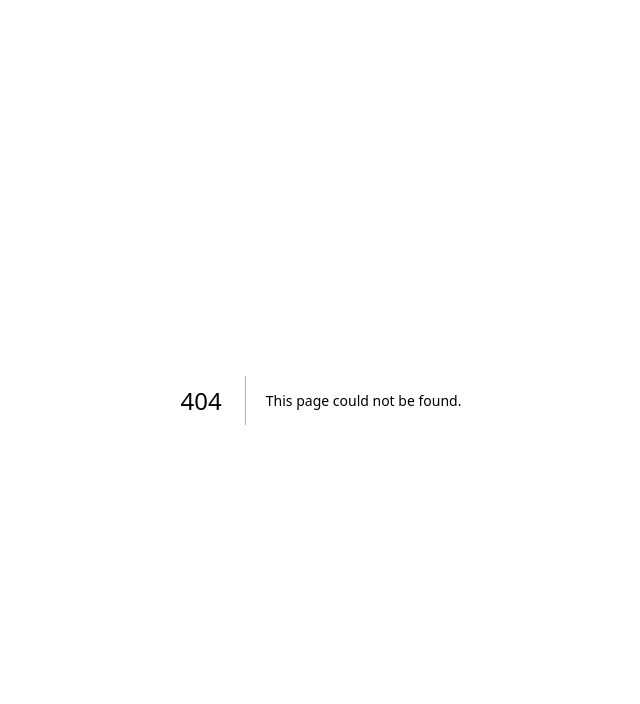
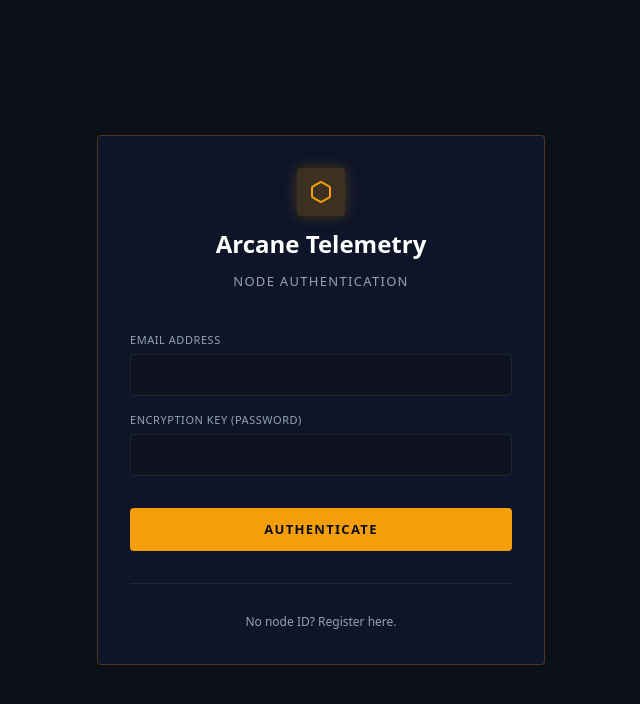
Before and after one commit to cqlucas/VTTRPG-Platform, a Next.js app in the folder apps/web/: page /login in a window 1280 px wide. Before the commit this address had no page. Shown: the top 704 px of the page, without its empty margins (319-959 px from the left). Built offline with nearby package versions, Linux system fonts and the light colour scheme.

Commit message:
feat: conexão com banco

```diff
--- a/apps/web/src/app/create/page.tsx
+++ b/apps/web/src/app/create/page.tsx
@@ -2,12 +2,34 @@
 
 import { useState } from "react";
 import Link from "next/link";
+import { useRouter } from "next/navigation";
 import { motion } from "framer-motion";
 import { ArrowLeft, Database, Globe, Hash } from "lucide-react";
+import { fetchApi } from "@/lib/api";
 
 export default function CreateTablePage() {
   const [name, setName] = useState("");
   const [system, setSystem] = useState("generic");
+  const [isLoading, setIsLoading] = useState(false);
+  const router = useRouter();
+
+  const handleCreate = async () => {
+    if (!name.trim()) return;
+
+    setIsLoading(true);
+    try {
+      const result = await fetchApi("/campaigns", {
+        method: "POST",
+        body: JSON.stringify({ name }),
+      });
+      // Redirect to the newly created table
+      router.push(`/table/${result.id}`);
+    } catch (err) {
+      alert("Failed to create campaign: " + (err as Error).message);
+    } finally {
+      setIsLoading(false);
+    }
+  };
 
   return (
     <div className="flex h-full w-full bg-background items-center justify-center p-6 relative">
@@ -69,8 +91,12 @@ export default function CreateTablePage() {
               Abort
             </button>
           </Link>
-          <button className="bg-primary text-background px-6 py-2.5 rounded text-[13px] font-bold transition-all glow-primary-hover">
-            Execute Initialization
+          <button
+            onClick={handleCreate}
+            disabled={isLoading || !name.trim()}
+            className="bg-primary text-background px-6 py-2.5 rounded text-[13px] font-bold transition-all glow-primary-hover disabled:opacity-50 disabled:cursor-not-allowed"
+          >
+            {isLoading ? "EXECUTING..." : "Execute Initialization"}
           </button>
         </div>
       </motion.div>
--- a/apps/web/src/app/layout.tsx
+++ b/apps/web/src/app/layout.tsx
@@ -11,6 +11,8 @@ export const metadata: Metadata = {
   description: "Hybrid Local-First Virtual Tabletop RPG Platform",
 };
 
+import { AuthProvider } from "@/lib/AuthContext";
+
 export default function RootLayout({
   children,
 }: Readonly<{
@@ -19,7 +21,9 @@ export default function RootLayout({
   return (
     <html lang="en" className="dark">
       <body className={`${geist.variable} ${spaceGrotesk.variable} ${jetbrainsMono.variable} font-sans antialiased bg-background text-text-base h-screen overflow-hidden`}>
-        {children}
+        <AuthProvider>
+          {children}
+        </AuthProvider>
       </body>
     </html>
   );
--- /dev/null
+++ b/apps/web/src/app/login/page.tsx
@@ -0,0 +1,130 @@
+"use client";
+
+import { useState } from "react";
+import { motion } from "framer-motion";
+import { Hexagon } from "lucide-react";
+import { fetchApi } from "@/lib/api";
+import { useAuth } from "@/lib/AuthContext";
+
+export default function LoginPage() {
+  const [isRegister, setIsRegister] = useState(false);
+  const [email, setEmail] = useState("");
+  const [username, setUsername] = useState("");
+  const [displayName, setDisplayName] = useState("");
+  const [password, setPassword] = useState("");
+  const [error, setError] = useState("");
+  const { login } = useAuth();
+
+  const handleSubmit = async (e: React.FormEvent) => {
+    e.preventDefault();
+    setError("");
+
+    try {
+      const endpoint = isRegister ? "/auth/register" : "/auth/login";
+      const payload = isRegister
+        ? { email, username, displayName, password }
+        : { email, password };
+
+      const response = await fetchApi(endpoint, {
+        method: "POST",
+        body: JSON.stringify(payload),
+      });
+
+      login(response.accessToken, response.user);
+    } catch (err: any) {
+      setError(err.message || "Failed to authenticate");
+    }
+  };
+
+  return (
+    <div className="flex h-screen w-full bg-background items-center justify-center p-6 relative">
+      <motion.div
+        initial={{ scale: 0.98, opacity: 0 }}
+        animate={{ scale: 1, opacity: 1 }}
+        className="max-w-md w-full layer-4-modal rounded p-8 flex flex-col gap-6"
+      >
+        <div className="flex flex-col items-center gap-3 mb-4">
+          <div className="w-12 h-12 rounded bg-primary/20 flex items-center justify-center glow-primary">
+            <Hexagon className="text-primary w-6 h-6" />
+          </div>
+          <h1 className="text-2xl font-semibold text-white">Arcane Telemetry</h1>
+          <p className="text-[13px] text-text-muted font-telemetry uppercase tracking-widest">
+            {isRegister ? "Node Registration" : "Node Authentication"}
+          </p>
+        </div>
+
+        {error && (
+          <div className="bg-danger/10 border border-danger/30 text-danger text-[13px] p-3 rounded font-telemetry glow-danger">
+            &gt; ERROR: {error}
+          </div>
+        )}
+
+        <form onSubmit={handleSubmit} className="flex flex-col gap-4">
+          {isRegister && (
+            <>
+              <div className="flex flex-col gap-1.5">
+                <label className="text-[11px] text-text-muted uppercase tracking-wider font-telemetry">Username</label>
+                <input
+                  type="text"
+                  required
+                  value={username}
+                  onChange={e => setUsername(e.target.value)}
+                  className="bg-surface-dim border border-border-subtle rounded px-4 py-2.5 text-[13px] focus:outline-none focus:border-secondary text-white"
+                />
+              </div>
+              <div className="flex flex-col gap-1.5">
+                <label className="text-[11px] text-text-muted uppercase tracking-wider font-telemetry">Display Name</label>
+                <input
+                  type="text"
+                  required
+                  value={displayName}
+                  onChange={e => setDisplayName(e.target.value)}
+                  className="bg-surface-dim border border-border-subtle rounded px-4 py-2.5 text-[13px] focus:outline-none focus:border-secondary text-white"
+                />
+              </div>
+            </>
+          )}
+
+          <div className="flex flex-col gap-1.5">
+            <label className="text-[11px] text-text-muted uppercase tracking-wider font-telemetry">Email Address</label>
+            <input
+              type="email"
+              required
+              value={email}
+              onChange={e => setEmail(e.target.value)}
+              className="bg-surface-dim border border-border-subtle rounded px-4 py-2.5 text-[13px] focus:outline-none focus:border-secondary text-white"
+            />
+          </div>
+
+          <div className="flex flex-col gap-1.5">
+            <label className="text-[11px] text-text-muted uppercase tracking-wider font-telemetry">Encryption Key (Password)</label>
+            <input
+              type="password"
+              required
+              value={password}
+              onChange={e => setPassword(e.target.value)}
+              className="bg-surface-dim border border-border-subtle rounded px-4 py-2.5 text-[13px] focus:outline-none focus:border-secondary text-white font-telemetry"
+            />
+          </div>
+
+          <button
+            type="submit"
+            className="mt-4 bg-primary text-background py-3 rounded text-[13px] font-bold glow-primary-hover w-full uppercase tracking-widest"
+          >
+            {isRegister ? "Establish Link" : "Authenticate"}
+          </button>
+        </form>
+
+        <div className="text-center mt-2 border-t border-border-subtle pt-6">
+          <button
+            type="button"
+            onClick={() => { setIsRegister(!isRegister); setError(""); }}
+            className="text-[12px] text-text-muted hover:text-white transition-colors"
+          >
+            {isRegister ? "Already linked? Authenticate here." : "No node ID? Register here."}
+          </button>
+        </div>
+      </motion.div>
+    </div>
+  );
+}
--- a/apps/web/src/app/page.tsx
+++ b/apps/web/src/app/page.tsx
@@ -1,31 +1,65 @@
 "use client";
 
-import { useState } from "react";
+import { useState, useEffect } from "react";
 import Link from "next/link";
+import { useRouter } from "next/navigation";
 import { motion } from "framer-motion";
-import { Hexagon, Users, Plus, Search, Shield, Bell } from "lucide-react";
+import { Hexagon, Users, Plus, Search, Shield, Bell, LogOut } from "lucide-react";
+import { fetchApi } from "@/lib/api";
+import { useAuth } from "@/lib/AuthContext";
 
 export default function DashboardPage() {
   const [inviteCode, setInviteCode] = useState("");
+  const [myTables, setMyTables] = useState<any[]>([]);
+  const [isLoading, setIsLoading] = useState(true);
+  const { user, logout } = useAuth();
+  const router = useRouter();
 
-  const myTables = [
-    { id: "1", name: "Curse of Strahd", role: "Game Master", players: 4, nextSession: "Tomorrow, 20:00" },
-    { id: "2", name: "Starfinder Nexus", role: "Player", players: 6, nextSession: "TBD" },
-  ];
+  useEffect(() => {
+    async function loadCampaigns() {
+      try {
+        const campaigns = await fetchApi("/campaigns/my");
+        setMyTables(campaigns);
+      } catch (err) {
+        console.error("Failed to load campaigns:", err);
+      } finally {
+        setIsLoading(false);
+      }
+    }
+    loadCampaigns();
+  }, []);
+
+  const handleJoin = async () => {
+    if (!inviteCode) return;
+    try {
+      await fetchApi(`/campaigns/${inviteCode}/join`, { method: "POST" });
+      const updated = await fetchApi("/campaigns/my");
+      setMyTables(updated);
+      setInviteCode("");
+    } catch (err) {
+      alert("Failed to join: " + (err as Error).message);
+    }
+  };
+
+  if (!user) return null;
 
   return (
     <div className="flex h-full w-full bg-background relative">
-      {/* Sidebar Dock (Layer 2) */}
       <motion.aside
         initial={{ x: -300, opacity: 0 }}
         animate={{ x: 0, opacity: 1 }}
         className="w-72 layer-2-dock flex flex-col z-10 border-r"
       >
-        <div className="p-6 border-b border-border-subtle flex items-center gap-3">
+        <div className="p-6 border-b border-border-subtle flex items-center justify-between">
+          <div className="flex items-center gap-3">
             <div className="w-8 h-8 rounded bg-primary/20 flex items-center justify-center glow-primary">
               <Hexagon className="text-primary w-5 h-5" />
             </div>
             <h1 className="text-xl font-bold tracking-tight text-white">Arcane Node</h1>
+          </div>
+          <button onClick={logout} className="text-text-muted hover:text-danger transition-colors">
+            <LogOut className="w-4 h-4" />
+          </button>
         </div>
 
         <div className="flex-1 overflow-y-auto p-4">
@@ -33,7 +67,14 @@ export default function DashboardPage() {
             Active Telemetry / Tables
           </div>
           <div className="space-y-2">
-            {myTables.map((table) => (
+            {isLoading ? (
+              <div className="text-[12px] text-text-muted text-center py-4 font-telemetry animate-pulse">SYNCING DATA...</div>
+            ) : myTables.length === 0 ? (
+              <div className="text-[12px] text-text-muted px-2 font-telemetry">NO ACTIVE NODES</div>
+            ) : (
+              myTables.map((table) => {
+                const isHost = table.hostId === user.id;
+                return (
                   <Link key={table.id} href={`/table/${table.id}`}>
                     <motion.div
                       whileHover={{ scale: 1.02, backgroundColor: "rgba(51, 65, 85, 0.4)" }}
@@ -45,27 +86,25 @@ export default function DashboardPage() {
                       </div>
                       <div className="flex items-center gap-3 text-[11px] text-text-muted mt-1">
                         <span className="flex items-center gap-1 font-telemetry">
-                      {table.role === "Game Master" ? <Shield className="w-3 h-3 text-primary" /> : <Hexagon className="w-3 h-3 text-secondary" />}
-                      {table.role}
-                    </span>
-                    <span className="flex items-center gap-1 font-telemetry">
-                      <Users className="w-3 h-3" />
-                      {table.players}
+                          {isHost ? <Shield className="w-3 h-3 text-primary" /> : <Hexagon className="w-3 h-3 text-secondary" />}
+                          {isHost ? "Game Master" : "Player"}
                         </span>
                       </div>
                     </motion.div>
                   </Link>
-            ))}
+                );
+              })
+            )}
           </div>
         </div>
 
         <div className="p-4 border-t border-border-subtle layer-1-well m-4 rounded">
           <div className="flex items-center gap-3">
-            <div className="w-8 h-8 rounded-full bg-surface-base border border-secondary/50 flex items-center justify-center font-telemetry text-secondary text-xs">
-              0x1
+            <div className="w-8 h-8 rounded-full bg-surface-base border border-secondary/50 flex items-center justify-center font-telemetry text-secondary text-xs uppercase overflow-hidden">
+              {user.avatarUrl ? <img src={user.avatarUrl} className="w-full h-full object-cover" /> : user.username.slice(0, 2)}
             </div>
             <div>
-              <div className="text-[13px] font-medium text-white">Hero_123</div>
+              <div className="text-[13px] font-medium text-white">{user.displayName}</div>
               <div className="text-[10px] font-telemetry text-secondary flex items-center gap-1">
                 <div className="w-1.5 h-1.5 rounded-full bg-success"></div>
                 ONLINE
@@ -75,11 +114,9 @@ export default function DashboardPage() {
         </div>
       </motion.aside>
 
-      {/* Main Content Viewport */}
       <main className="flex-1 p-8 overflow-y-auto flex flex-col items-center justify-center relative">
         <div className="max-w-4xl w-full grid grid-cols-1 md:grid-cols-2 gap-8 z-10">
 
-          {/* Join / Invites Floating Card (Layer 3) */}
           <motion.div
             initial={{ y: 20, opacity: 0 }}
             animate={{ y: 0, opacity: 1 }}
@@ -92,7 +129,7 @@ export default function DashboardPage() {
 
             <div>
               <h2 className="text-2xl font-semibold mb-2 text-white">Synchronize Node</h2>
-              <p className="text-text-muted text-[13px]">Enter an invite sequence to join an established session.</p>
+              <p className="text-text-muted text-[13px]">Enter an invite sequence (Campaign ID) to join an established session.</p>
             </div>
 
             <div className="flex gap-2 relative">
@@ -103,30 +140,15 @@ export default function DashboardPage() {
                 value={inviteCode}
                 onChange={(e) => setInviteCode(e.target.value)}
               />
-              <button className="bg-surface-floating border border-border-subtle hover:bg-slate-700 text-white px-5 rounded text-[13px] font-medium transition-colors">
+              <button
+                onClick={handleJoin}
+                className="bg-surface-floating border border-border-subtle hover:bg-slate-700 text-white px-5 rounded text-[13px] font-medium transition-colors"
+              >
                 Init Sync
               </button>
             </div>
-
-            <div className="pt-6 border-t border-border-subtle mt-2">
-              <div className="flex items-center gap-2 mb-4">
-                <Bell className="w-4 h-4 text-primary" />
-                <h3 className="label-caps text-text-muted">Incoming Signals</h3>
-              </div>
-              <div className="layer-1-well rounded p-3 flex items-center justify-between">
-                <div>
-                  <div className="font-medium text-[13px] text-white">The Lost Mine</div>
-                  <div className="text-[11px] text-text-muted mt-0.5">Origin: GM_Gandalf</div>
-                </div>
-                <div className="flex gap-2">
-                  <button className="text-[11px] bg-danger/10 border border-transparent hover:border-danger/30 text-danger px-3 py-1.5 rounded transition-colors font-medium">Decline</button>
-                  <button className="text-[11px] bg-primary text-background px-3 py-1.5 rounded glow-primary-hover font-bold transition-all">Accept</button>
-                </div>
-              </div>
-            </div>
           </motion.div>
 
-          {/* Create Table Floating Card (Layer 3) */}
           <motion.div
             initial={{ y: 20, opacity: 0 }}
             animate={{ y: 0, opacity: 1 }}
--- /dev/null
+++ b/apps/web/src/lib/AuthContext.tsx
@@ -0,0 +1,75 @@
+"use client";
+
+import { createContext, useContext, useEffect, useState } from "react";
+import { useRouter, usePathname } from "next/navigation";
+
+export interface User {
+  id: string;
+  username: string;
+  displayName: string;
+  email: string;
+  avatarUrl?: string;
+}
+
+interface AuthContextType {
+  user: User | null;
+  token: string | null;
+  login: (token: string, user: User) => void;
+  logout: () => void;
+  isLoading: boolean;
+}
+
+const AuthContext = createContext<AuthContextType>({
+  user: null,
+  token: null,
+  login: () => {},
+  logout: () => {},
+  isLoading: true,
+});
+
+export function AuthProvider({ children }: { children: React.ReactNode }) {
+  const [user, setUser] = useState<User | null>(null);
+  const [token, setToken] = useState<string | null>(null);
+  const [isLoading, setIsLoading] = useState(true);
+  const router = useRouter();
+  const pathname = usePathname();
+
+  useEffect(() => {
+    // Check local storage for existing session
+    const storedToken = localStorage.getItem("qd_token");
+    const storedUser = localStorage.getItem("qd_user");
+
+    if (storedToken && storedUser) {
+      setToken(storedToken);
+      setUser(JSON.parse(storedUser));
+    } else if (pathname !== "/login") {
+      router.push("/login");
+    }
+
+    setIsLoading(false);
+  }, [pathname, router]);
+
+  const login = (newToken: string, newUser: User) => {
+    localStorage.setItem("qd_token", newToken);
+    localStorage.setItem("qd_user", JSON.stringify(newUser));
+    setToken(newToken);
+    setUser(newUser);
+    router.push("/");
+  };
+
+  const logout = () => {
+    localStorage.removeItem("qd_token");
+    localStorage.removeItem("qd_user");
+    setToken(null);
+    setUser(null);
+    router.push("/login");
+  };
+
+  return (
+    <AuthContext.Provider value={{ user, token, login, logout, isLoading }}>
+      {!isLoading && children}
+    </AuthContext.Provider>
+  );
+}
+
+export const useAuth = () => useContext(AuthContext);
--- /dev/null
+++ b/apps/web/src/lib/api.ts
@@ -0,0 +1,28 @@
+export const API_URL = "http://localhost:3001/api";
+
+export async function fetchApi(endpoint: string, options: RequestInit = {}) {
+  const token = localStorage.getItem("qd_token");
+
+  const headers: Record<string, string> = {
+    "Content-Type": "application/json",
+    ...(options.headers as Record<string, string>),
+  };
+
+  if (token) {
+    headers["Authorization"] = `Bearer ${token}`;
+  }
+
+  const response = await fetch(`${API_URL}${endpoint}`, {
+    ...options,
+    headers,
+  });
+
+  if (!response.ok) {
+    const errorData = await response.json().catch(() => ({}));
+    throw new Error(errorData.message || "An API error occurred");
+  }
+
+  // Not all responses have body (like 204 No Content or some 200/201s without return)
+  const text = await response.text();
+  return text ? JSON.parse(text) : null;
+}
```
Lines whose indentation alone changed are shown as unchanged.
